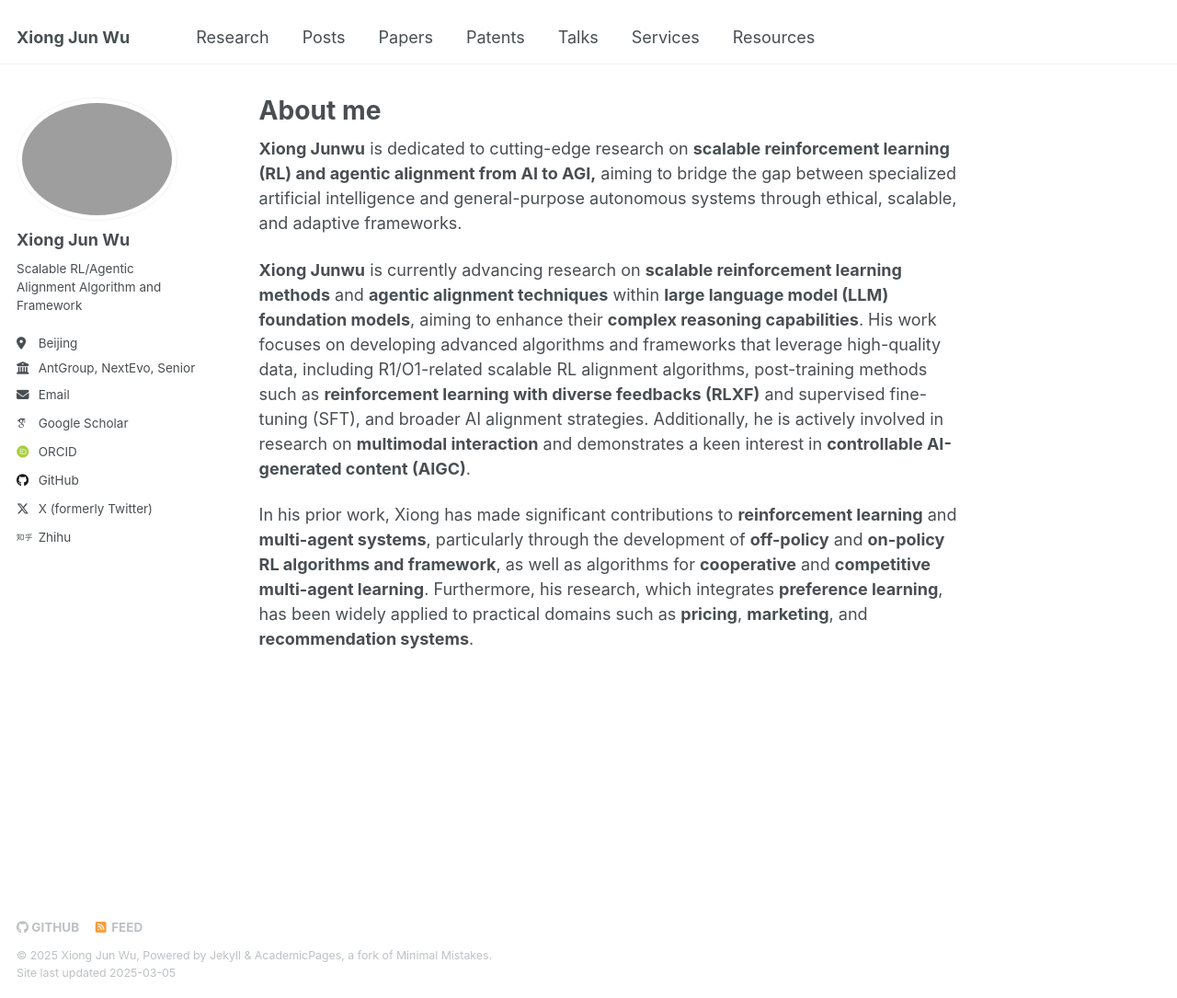
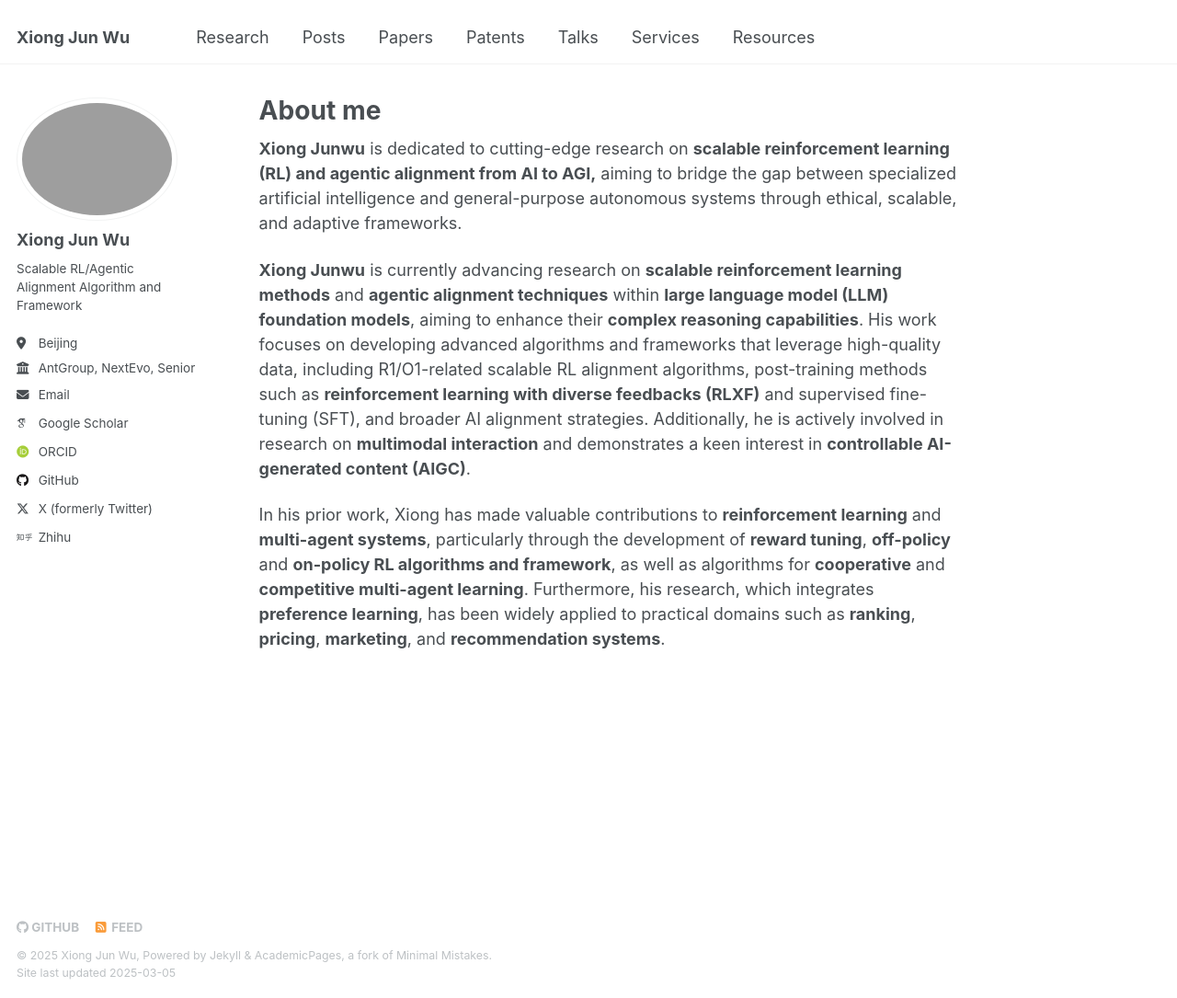
Before and after one commit to junwuxgi/junwuxgi.github.io, a Jekyll site: the page built from _pages/about.md, in a window 1280 px wide and 1085 px high. Shown: the whole window at 92% size. Built offline with Jekyll 4.4.1, drawn with Linux system fonts in a browser that asks for light colours; some web fonts are replaced.

Commit message:
update config

```diff
--- a/_pages/about.md
+++ b/_pages/about.md
@@ -10,4 +10,4 @@ redirect_from:
 
 **Xiong Junwu** is currently advancing research on **scalable reinforcement learning methods** and **agentic alignment techniques** within **large language model (LLM) foundation models**, aiming to enhance their **complex reasoning capabilities**. His work focuses on developing advanced algorithms and frameworks that leverage high-quality data, including R1/O1-related scalable RL alignment algorithms, post-training methods such as **reinforcement learning with diverse feedbacks (RLXF)** and supervised fine-tuning (SFT), and broader AI alignment strategies. Additionally, he is actively involved in research on **multimodal interaction** and demonstrates a keen interest in **controllable AI-generated content (AIGC)**.
 
-In his prior work, Xiong has made significant contributions to **reinforcement learning** and **multi-agent systems**, particularly through the development of **off-policy** and **on-policy RL algorithms and framework**, as well as algorithms for **cooperative** and **competitive multi-agent learning**. Furthermore, his research, which integrates **preference learning**, has been widely applied to practical domains such as **pricing**, **marketing**, and **recommendation systems**.
+In his prior work, Xiong has made valuable contributions to **reinforcement learning** and **multi-agent systems**, particularly through the development of **reward tuning**, **off-policy** and **on-policy RL algorithms and framework**, as well as algorithms for **cooperative** and **competitive multi-agent learning**. Furthermore, his research, which integrates **preference learning**, has been widely applied to practical domains such as **ranking**, **pricing**, **marketing**, and **recommendation systems**.
```
